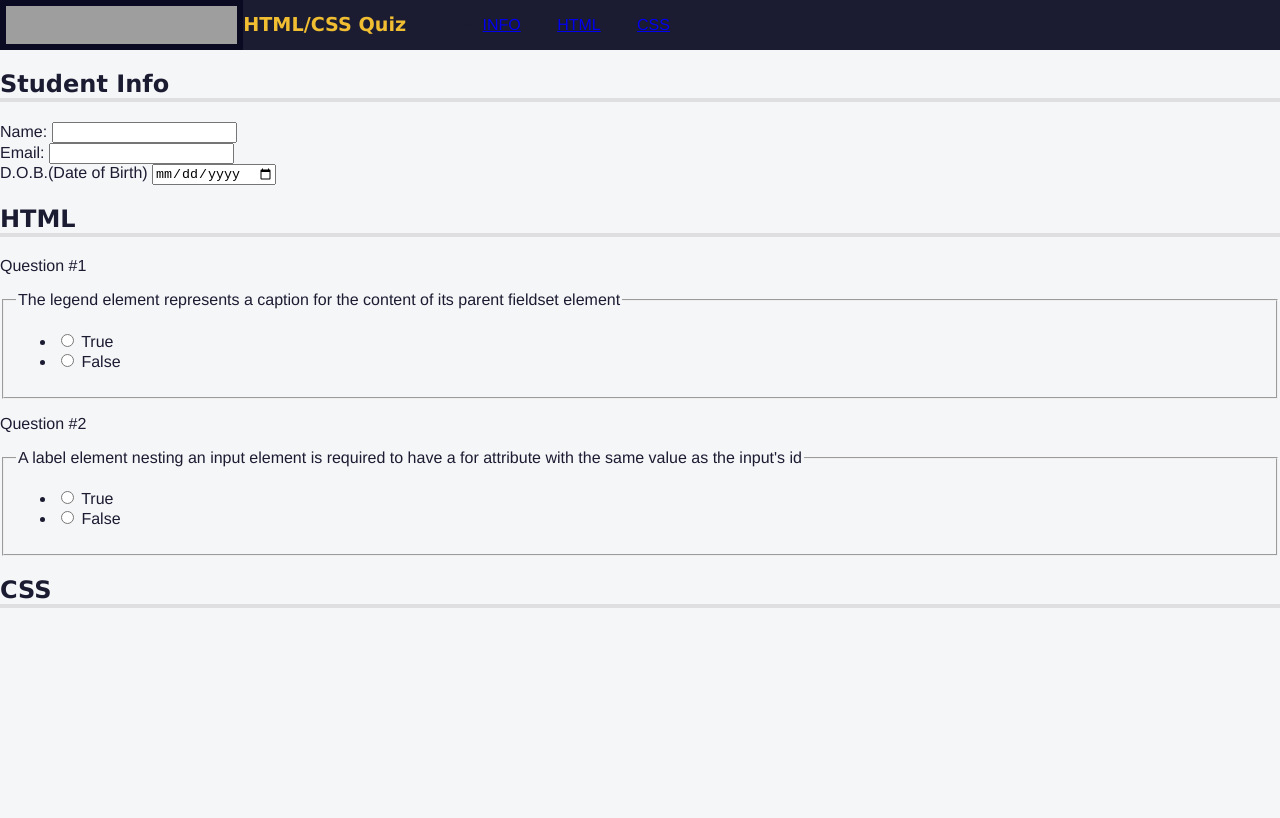
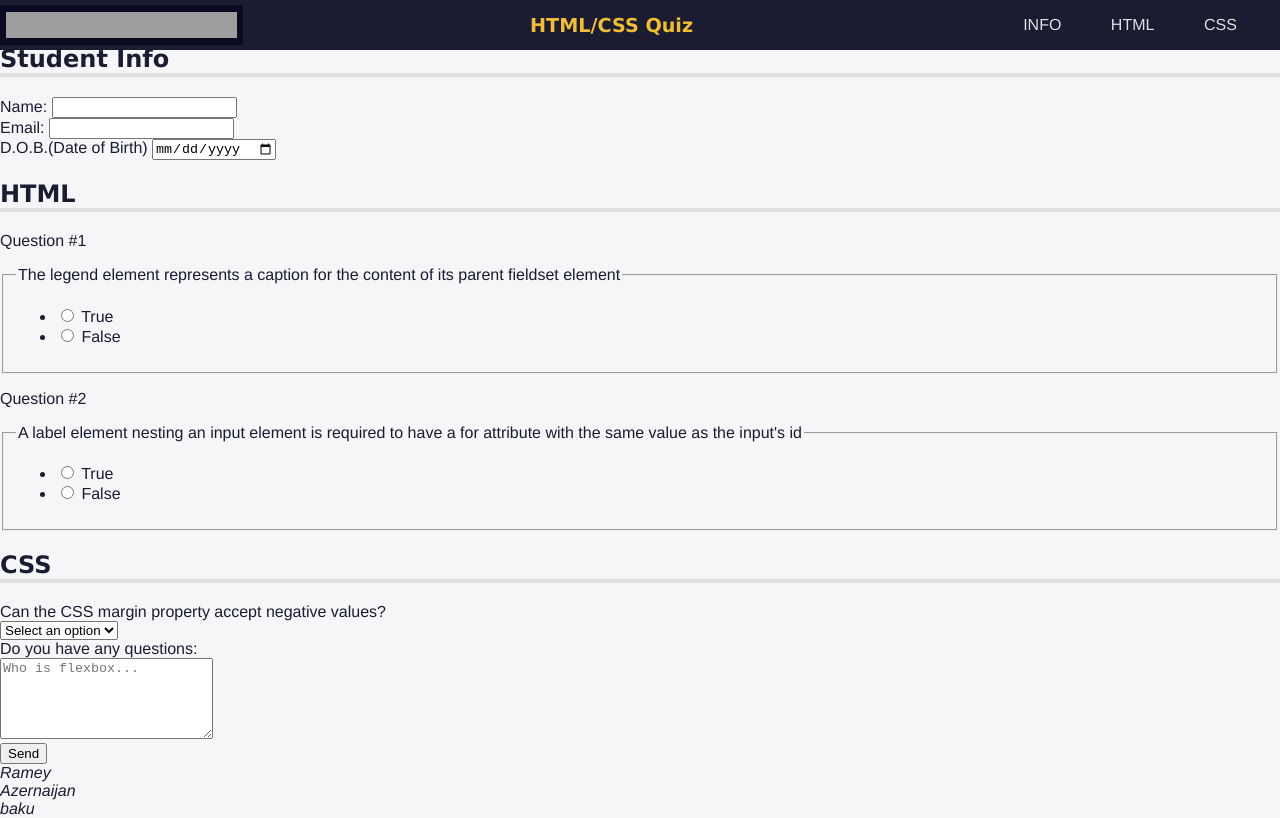
Before and after one commit to Raguf/Accessibility-Quiz, a plain HTML site: page index.html in a window 1280 px wide. Drawn offline with Linux system fonts and the light colour scheme; grey boxes are pictures that could not be loaded.

Commit message:
Add html & css for header & main

```diff
--- a/index.html
+++ b/index.html
@@ -99,13 +99,41 @@
         <section role="region" aria-labelledby="css-questions">
           <h2 id="css-questions">CSS</h2>
           <div class="formrow">
-            <div class="question-block"></div>
-            <div class="answer"></div>
-            <div class="question-block"></div>
-            <div class="answer"></div>
+            <div class="question-block">
+              <label for="selector"
+                >Can the CSS margin property accept negative values?</label
+              >
+            </div>
+            <div class="answer">
+              <select name="selector" id="selector" required>
+                <option value="">Select an option</option>
+                <option value="yes">Yes</option>
+                <option value="no">No</option>
+              </select>
+            </div>
+            <div class="question-block">
+              <label for="css-textarea">Do you have any questions:</label>
+            </div>
+            <div class="answer">
+              <textarea
+                id="css-textarea"
+                name="css-questions"
+                rows="5"
+                cols="24"
+                placeholder="Who is flexbox..."
+              ></textarea>
+            </div>
           </div>
         </section>
+        <button type="submit">Send</button>
       </form>
     </main>
+    <footer>
+      <address>
+        Ramey<br />
+        Azernaijan<br />
+        baku<br />
+      </address>
+    </footer>
   </body>
 </html>
--- a/styles.css
+++ b/styles.css
@@ -10,6 +10,14 @@ header {
   height: 50px;
   background-color: #1b1b32;
   display: flex;
+  justify-content: space-between;
+  align-items: center;
+  position: fixed;
+  top: 0;
+}
+
+main {
+  padding-top: 25px;
 }
 
 #logo {
@@ -22,6 +30,11 @@ header {
 h1 {
   color: #f1be32;
   font-size: min(5vw, 1.2em);
+  text-align: center;
+}
+
+a {
+  color: #fff;
 }
 
 nav {
@@ -33,6 +46,29 @@ nav {
 nav > ul {
   display: flex;
   justify-content: space-evenly;
+  flex-wrap: wrap;
+  align-items: center;
+  padding-inline-start: 0;
+  margin-block: 0;
+  height: 100%;
+}
+
+nav li {
+  color: #dfdfe2;
+  margin: 0 0.2rem;
+  padding: 0.2rem;
+  display: block;
+}
+
+nav > ul > li:hover {
+  background-color: #dfdfe2;
+  color: #1b1b32;
+  cursor: pointer;
+}
+
+li > a {
+  color: inherit;
+  text-decoration: none;
 }
 
 h1,
```
